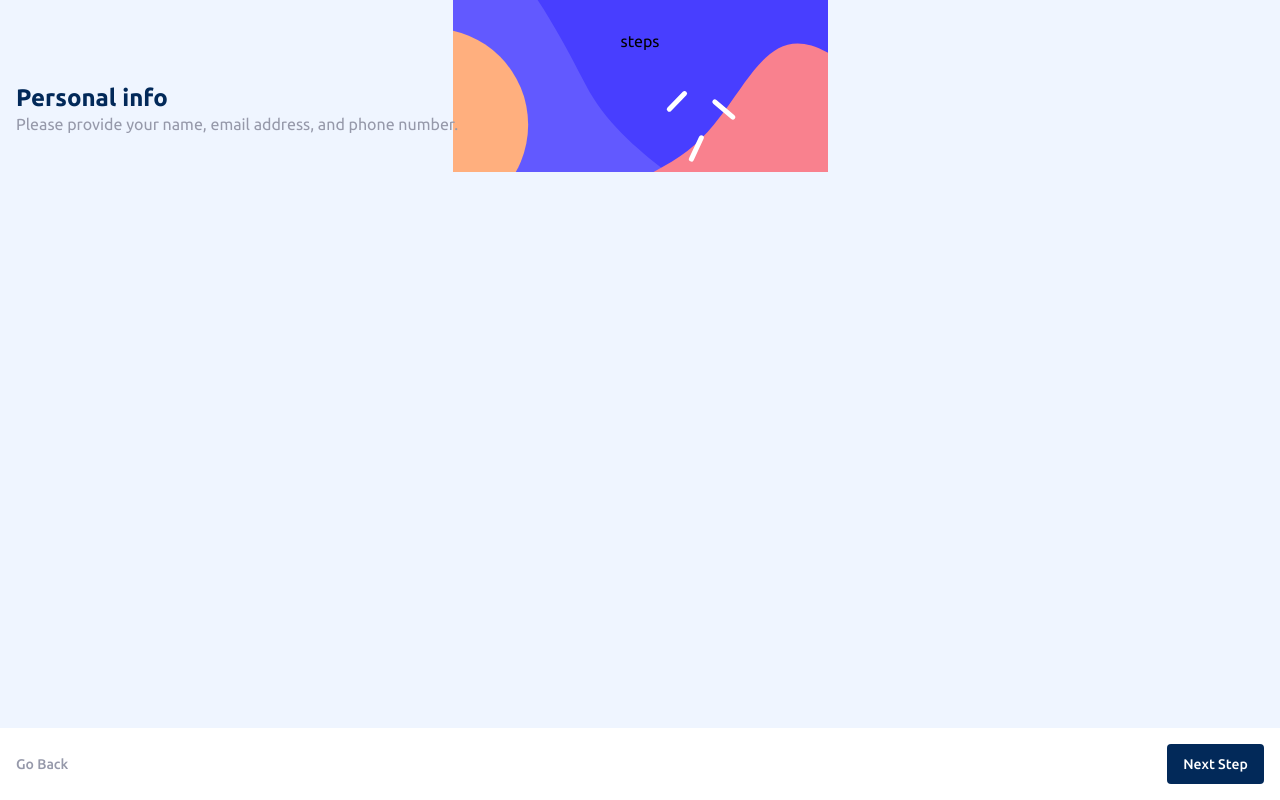
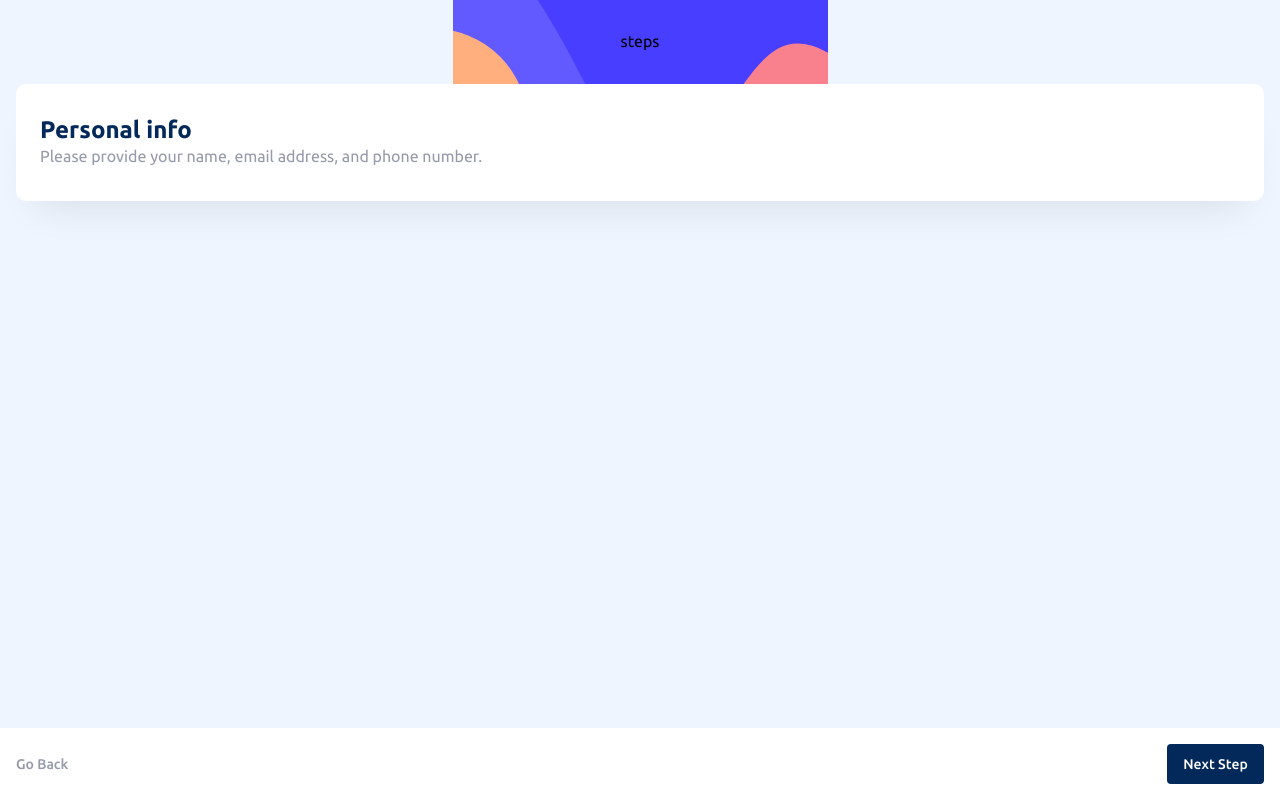
Before and after one commit to Derfan/multi-step-form, a React (Create React App) app: page / in a window 1280 px wide. Built offline with nearby package versions, Linux system fonts and the light colour scheme.

Commit message:
Add Card component

```diff
--- /dev/null
+++ b/src/components/Card/Card.module.sass
@@ -0,0 +1,6 @@
+.root
+    width: 100%
+    padding: 32px 24px
+    background-color: #FFFFFF
+    box-shadow: 0px 25px 40px -20px rgba(0, 0, 0, 0.0951141)
+    border-radius: 10px
--- /dev/null
+++ b/src/components/Card/index.tsx
@@ -0,0 +1,12 @@
+import { ReactNode } from "react";
+import cns from "classnames";
+import cn from "./Card.module.sass";
+
+interface CardProps {
+  children: ReactNode;
+  className?: string;
+}
+
+export const Card = ({ children, className = "" }: CardProps) => (
+  <div className={cns(cn.root, className)}>{children}</div>
+);
--- a/src/components/index.ts
+++ b/src/components/index.ts
@@ -2,3 +2,4 @@ export { Layout } from "./Layout";
 export { Button } from "./Button";
 export { Title } from "./Title";
 export { Description } from "./Description";
+export { Card } from "./Card";
--- a/src/modules/App/App.module.sass
+++ b/src/modules/App/App.module.sass
@@ -3,7 +3,6 @@
 
 .card
     flex: 1
-
     width: 100%
     margin-top: 34px
     padding: 0 16px
--- a/src/modules/App/index.tsx
+++ b/src/modules/App/index.tsx
@@ -1,4 +1,4 @@
-import { Layout, Button, Title, Description } from "../../components";
+import { Layout, Button, Title, Description, Card } from "../../components";
 import { ButtonType } from "../../constants";
 import cn from "./App.module.sass";
 
@@ -7,10 +7,12 @@ export const App = () => (
     <div className={cn.steps}>steps</div>
 
     <div className={cn.card}>
-      <Title>Personal info</Title>
-      <Description>
-        Please provide your name, email address, and phone number.
-      </Description>
+      <Card>
+        <Title>Personal info</Title>
+        <Description>
+          Please provide your name, email address, and phone number.
+        </Description>
+      </Card>
     </div>
 
     <div className={cn.buttons}>
```
